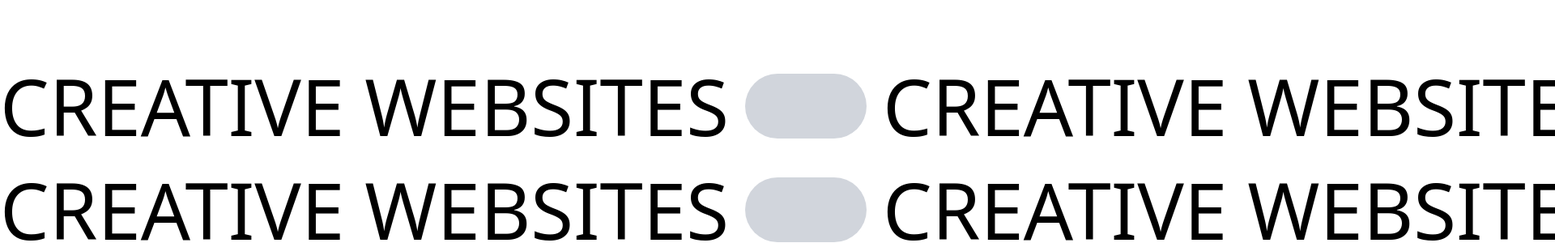
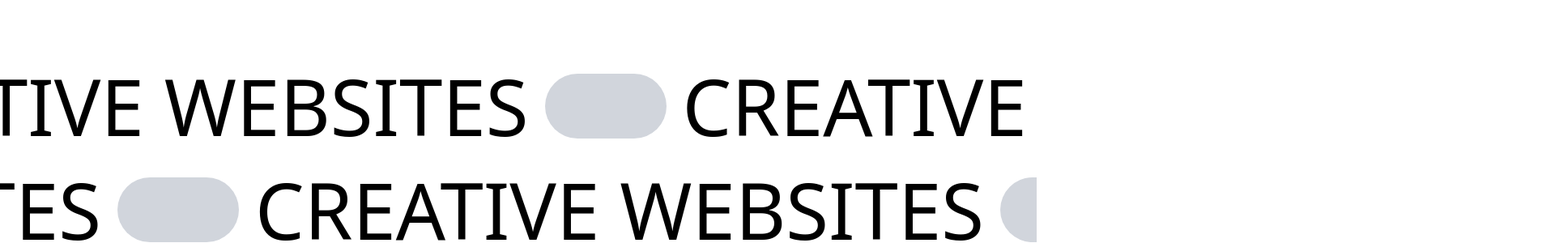
Before and after one commit to tinaaiscoding/portfolio-1, a Next.js app: page / in a window 1280 px wide. Shown: the part 349-649 px from the top of the page at 81% size, 1920 px wide, since content can reach past the window. Built offline with nearby package versions, Linux system fonts and the light colour scheme.

Commit message:
- Hero text parallax animation - Refactor

```diff
--- a/src/app/components/Hero/Hero.tsx
+++ b/src/app/components/Hero/Hero.tsx
@@ -1,13 +1,41 @@
+'use client';
+
+import { useScroll } from 'framer-motion';
+import { useRef } from 'react';
+
 import PhraseWrap from '../PhraseWrap/PhraseWrap';
 import './Hero.css';
 
+const phrases = [
+  { phrase: 'Creative websites', left: '-45%', direction: 'left' },
+  { phrase: 'Creative websites', left: '-20%', direction: 'right' },
+  { phrase: 'Creative websites', left: '-35%', direction: 'left' },
+];
+
 export default function Hero() {
+  const heroContainer = useRef(null);
+  const { scrollYProgress } = useScroll({
+    target: heroContainer,
+    offset: ['start end', 'end start'],
+  });
+
   return (
-    <main className='flex items-end h-screen'>
+    <main
+      ref={heroContainer}
+      className='flex h-screen items-end overflow-hidden'
+    >
       <div>
-        <PhraseWrap phrase='Creative websites' />
-        <PhraseWrap phrase='Creative websites' />
-        <PhraseWrap phrase='Creative websites' />
+        {phrases.map((p, i) => {
+          return (
+            <PhraseWrap
+              key={i}
+              phrase={p.phrase}
+              left={p.left}
+              progress={scrollYProgress}
+              direction={p.direction}
+            />
+          );
+        })}
       </div>
     </main>
   );
--- a/src/app/components/PhraseWrap/PhraseWrap.tsx
+++ b/src/app/components/PhraseWrap/PhraseWrap.tsx
@@ -1,15 +1,34 @@
+import { MotionValue, motion, useTransform } from 'framer-motion';
+
 import Phrase from '../Phrase/Phrase';
 
 type Props = {
   phrase: string;
+  left: string;
+  progress: MotionValue<number>;
+  direction: string;
 };
 
-export default function PhraseWrap({ phrase }: Props) {
+export default function PhraseWrap({
+  phrase,
+  left,
+  progress,
+  direction,
+}: Props) {
+  const translateDir = direction === 'left' ? -1 : 1;
+  const translateX = useTransform(
+    progress,
+    [0, 1],
+    [250 * translateDir, -250 * translateDir],
+  );
   return (
-    <div className='flex gap-5 py-4 whitespace-nowrap'>
+    <motion.div
+      style={{ left, x: translateX }}
+      className='relative flex gap-5 py-4 whitespace-nowrap'
+    >
       <Phrase phrase={phrase} />
       <Phrase phrase={phrase} />
       <Phrase phrase={phrase} />
-    </div>
+    </motion.div>
   );
 }
```
